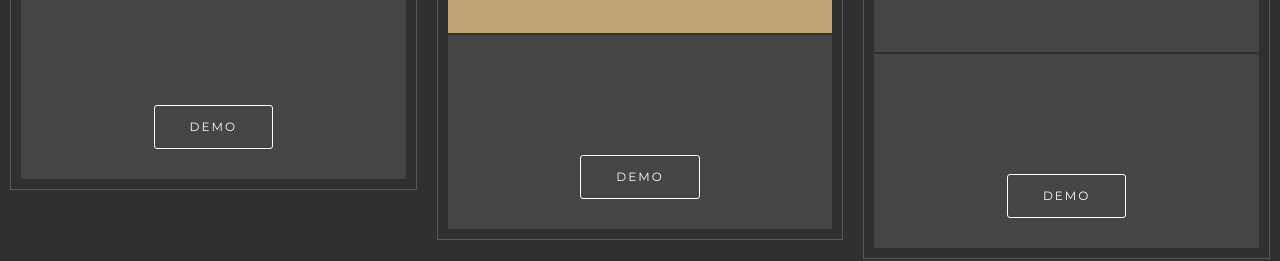
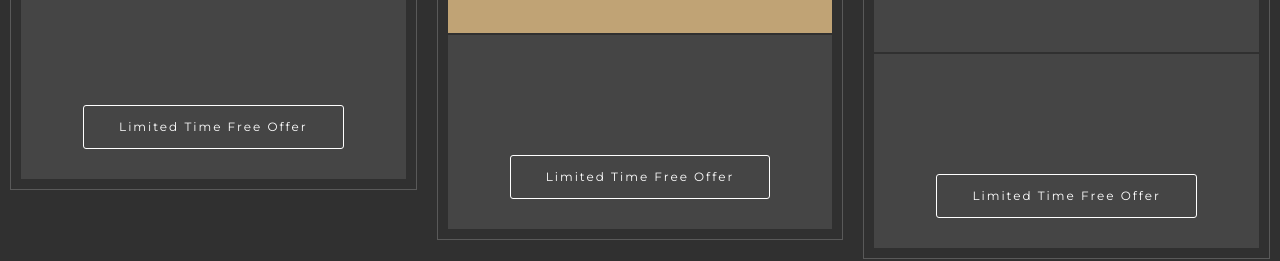
Before and after one commit to rylentless/verified, a plain HTML site: page index.html in a window 1280 px wide. Shown: the part 558-819 px from the top of the page. Drawn offline with Linux system fonts and the light colour scheme.

```diff
--- a/index.html
+++ b/index.html
@@ -57,7 +57,7 @@
                     </div>
                     <div class="mbr-plan-body card-block">
                       <div class="mbr-plan-list"></div>
-                      <div class="mbr-plan-btn"><a href="https://mobirise.com" class="btn btn-white btn-white-outline">DEMO</a></div>
+                      <div class="mbr-plan-btn"><a href="https://mobirise.com" class="btn btn-white btn-white-outline">Limited Time Free Offer</a></div>
                     </div>
                 </div>
             </div>
@@ -79,7 +79,7 @@
                     </div>
                     <div class="mbr-plan-body card-block">
                       <div class="mbr-plan-list"><ul class="list-group list-group-flush"><li class="list-group-item"></li></ul></div>
-                      <div class="mbr-plan-btn"><a href="https://mobirise.com" class="btn btn-white btn-white-outline">DEMO</a></div>
+                      <div class="mbr-plan-btn"><a href="https://www.youtube.com/watch?v=oHg5SJYRHA0" class="btn btn-white btn-white-outline">Limited Time Free Offer</a></div>
                     </div>
                 </div>
             </div>
@@ -102,7 +102,7 @@
                     </div>
                     <div class="mbr-plan-body card-block">
                       <div class="mbr-plan-list"><ul class="list-group list-group-flush"><li class="list-group-item"></li></ul></div>
-                      <div class="mbr-plan-btn"><a href="https://mobirise.com" class="btn btn-white btn-white-outline">DEMO</a></div>
+                      <div class="mbr-plan-btn"><a href="https://www.youtube.com/watch?v=oHg5SJYRHA0" class="btn btn-white btn-white-outline">Limited Time Free Offer</a></div>
                     </div>
                 </div>
             </div>
@@ -111,7 +111,7 @@
 
 </section>
 
-<section class="engine"><a href="https://mobirise.info/b">create a website</a></section><section class="mbr-section form1" id="form1-1" data-rv-view="3" style="background-color: rgb(255, 255, 255); padding-top: 120px; padding-bottom: 120px;">
+<section class="engine"><a href="https://mobirise.info/e">how to make a website for free</a></section><section class="mbr-section form1" id="form1-1" data-rv-view="3" style="background-color: rgb(255, 255, 255); padding-top: 120px; padding-bottom: 120px;">
 
     <div class="mbr-section mbr-section__container mbr-section__container--middle">
         <div class="container">
@@ -136,7 +136,7 @@
 
                     <form action="https://mobirise.com/" method="post" data-form-title="Email Here To Purchase">
 
-                        <input type="hidden" value="mhmtJU2w/kGEHvIMRb1yQLu7Lo5Z2TzRMefTEhMs9NN8wXOlqzutoDVtfblUa2f4QpJTQdacsqI/DZuixYU6MIWlsgwuLvDUcim58b3ugFRwpTtv92MonmmFIHHi3QF5" data-form-email="true">
+                        <input type="hidden" value="RkE5m7g+fHXX82iuqHW6KVY/tv/pqUywWAR7a5D1PlrwlVECKlHGiuIP0gZ62YNPJp+rkHuPpSdxGQE1vYOS7H7ucWp2VVSE57izdW/+gl4jp0n0ojxAyUuvyouYE0Jb" data-form-email="true">
 
                         <div class="row row-sm-offset">
 
```
Also changed, not shown: 1 other file.
